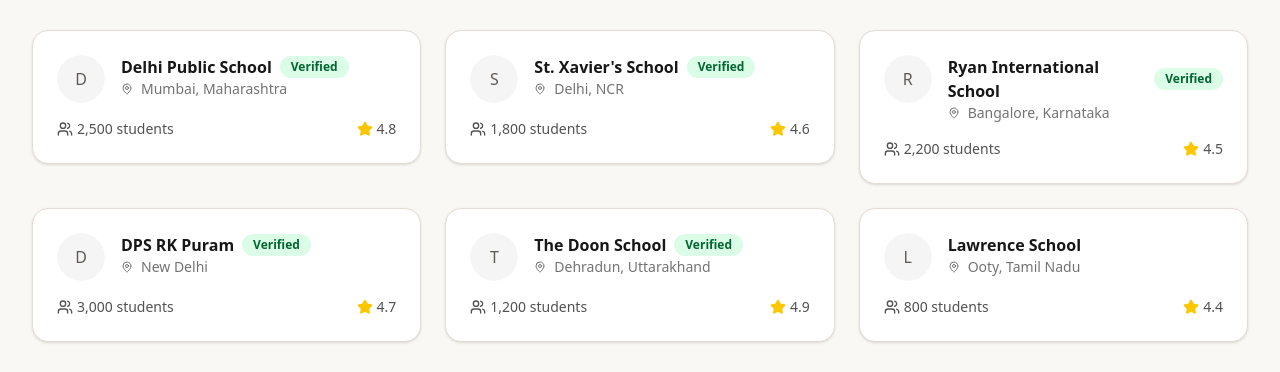
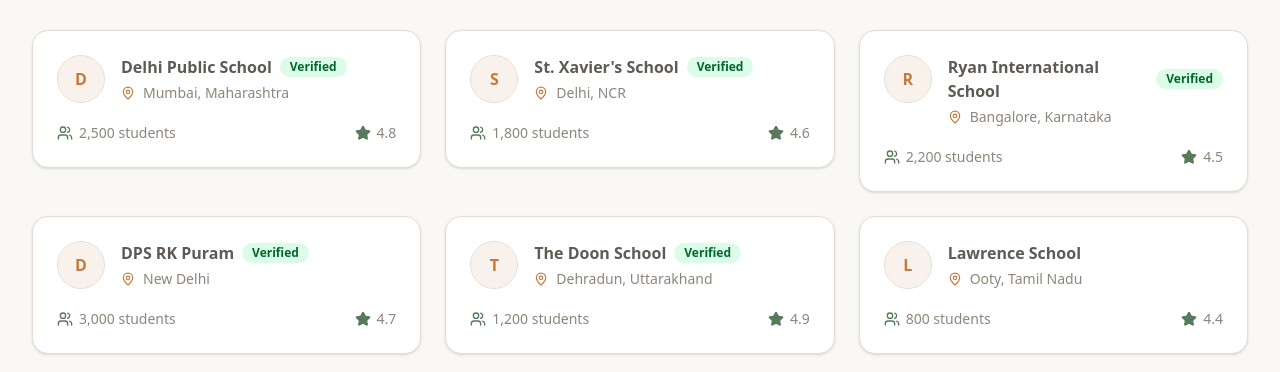
Before and after one commit to Tushardevx01/khelo-bharat, a Next.js app: page /schools in a window 1280 px wide. Shown: the part 235-607 px from the top of the page. Built offline with nearby package versions, Linux system fonts and the light colour scheme; no server answers.

Commit message:
ui: refine school card styling with updated border, colors, and layout consistency

```diff
--- a/src/app/(main)/schools/page.tsx
+++ b/src/app/(main)/schools/page.tsx
@@ -40,36 +40,36 @@
         <div className="mt-8 grid gap-6 sm:grid-cols-2 lg:grid-cols-3">
           {schools.map((school) => (
             <Link key={school.id} href={`/schools/${school.id}`}>
-              <Card className="transition-all hover:shadow-lg">
+              <Card className="transition-all hover:shadow-md shadow-sm border-border bg-card">
                 <CardContent className="p-6">
                   <div className="flex items-start gap-4">
-                    <Avatar className="h-12 w-12">
-                      <AvatarFallback className="bg-neutral-100 dark:bg-neutral-800">
+                    <Avatar className="h-12 w-12 border border-border">
+                      <AvatarFallback className="bg-primary/10 text-primary font-semibold">
                         {school.name.charAt(0)}
                       </AvatarFallback>
                     </Avatar>
                     <div className="flex-1">
                       <div className="flex items-center gap-2">
-                        <h3 className="font-semibold text-neutral-900 dark:text-white">
+                        <h3 className="font-bold text-foreground">
                           {school.name}
                         </h3>
                         {school.verified && (
-                          <Badge variant="success" className="text-xs">Verified</Badge>
+                          <Badge variant="success" className="text-xs border-0">Verified</Badge>
                         )}
                       </div>
-                      <div className="flex items-center gap-2 text-sm text-neutral-500 dark:text-neutral-400">
-                        <MapPin className="h-3 w-3" />
+                      <div className="flex items-center gap-2 text-sm text-muted-foreground mt-1">
+                        <MapPin className="h-3.5 w-3.5 text-primary" />
                         {school.location}
                       </div>
                     </div>
                   </div>
-                  <div className="mt-4 flex items-center justify-between text-sm">
-                    <div className="flex items-center gap-1 text-neutral-600 dark:text-neutral-400">
-                      <Users className="h-4 w-4" />
+                  <div className="mt-5 flex items-center justify-between text-sm">
+                    <div className="flex items-center gap-1.5 text-muted-foreground font-medium">
+                      <Users className="h-4 w-4 text-accent" />
                       {school.students.toLocaleString()} students
                     </div>
-                    <div className="flex items-center gap-1 text-neutral-600 dark:text-neutral-400">
-                      <Star className="h-4 w-4 fill-yellow-400 text-yellow-400" />
+                    <div className="flex items-center gap-1.5 text-muted-foreground font-medium">
+                      <Star className="h-4 w-4 fill-accent text-accent" />
                       {school.rating}
                     </div>
                   </div>
```
